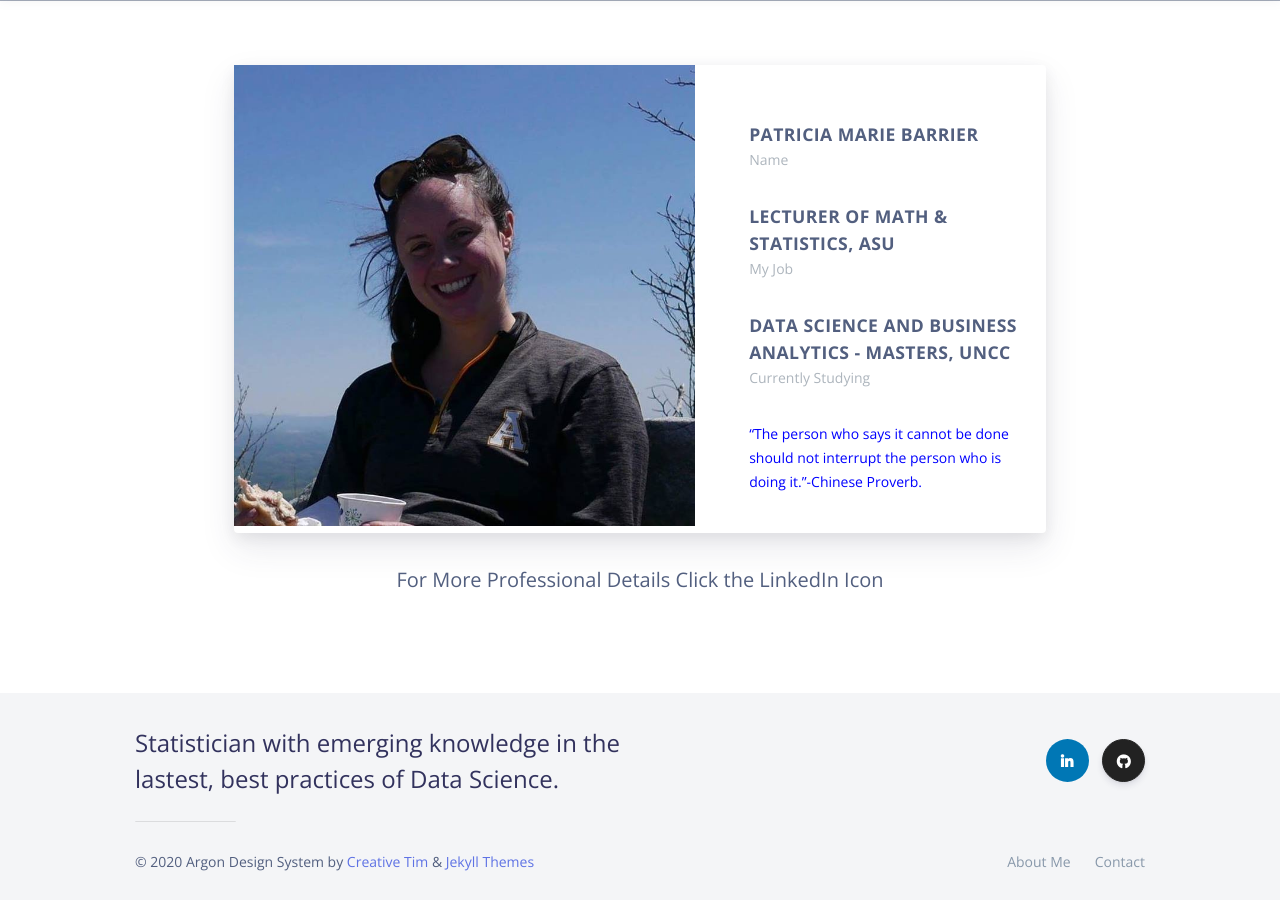
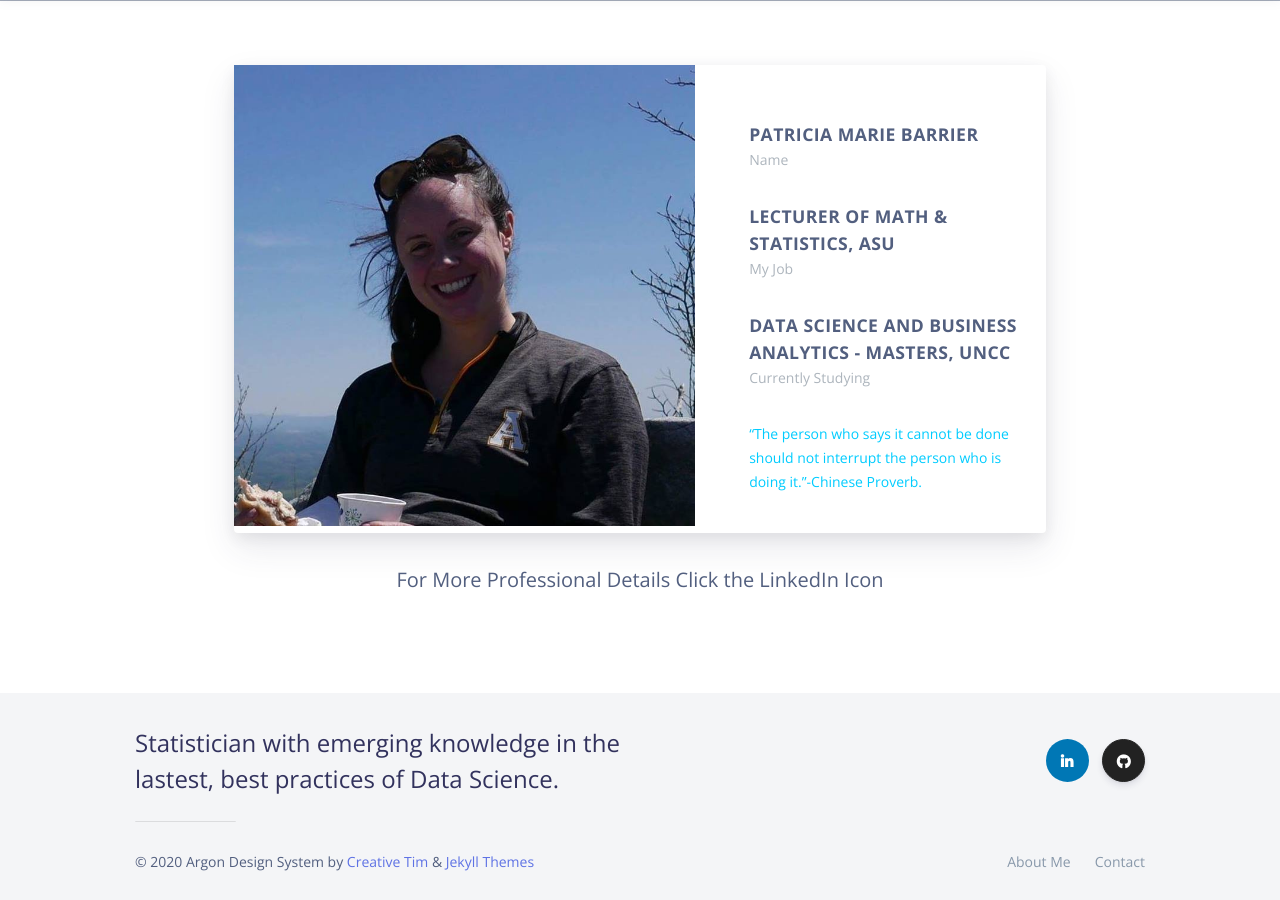
Before and after one commit to patriciamariebarrier/patriciamariebarrier.github.io, a Jekyll site: the page built from _pages/about.md, in a window 1280 px wide and 900 px high, scrolled down 961 px. Built offline with Jekyll 4.4.1, drawn with Linux system fonts in a browser that asks for light colours; nearby versions of some CDN libraries.

Commit message:
Update team-carousel-4.html

```diff
--- a/_includes/components/teams/team-carousel-4.html
+++ b/_includes/components/teams/team-carousel-4.html
@@ -41,7 +41,7 @@
                 </div>
                   <div class="card-profile-stats">
                   <div class="text-left p-0">
-                    <span class="description" style="color:blue">“The person who says it cannot be done should not interrupt the person who is doing it.”-Chinese Proverb.</span>
+                    <span class="description" style="color:#00CCFF">“The person who says it cannot be done should not interrupt the person who is doing it.”-Chinese Proverb.</span>
                   </div>
                 </div>
 
```
